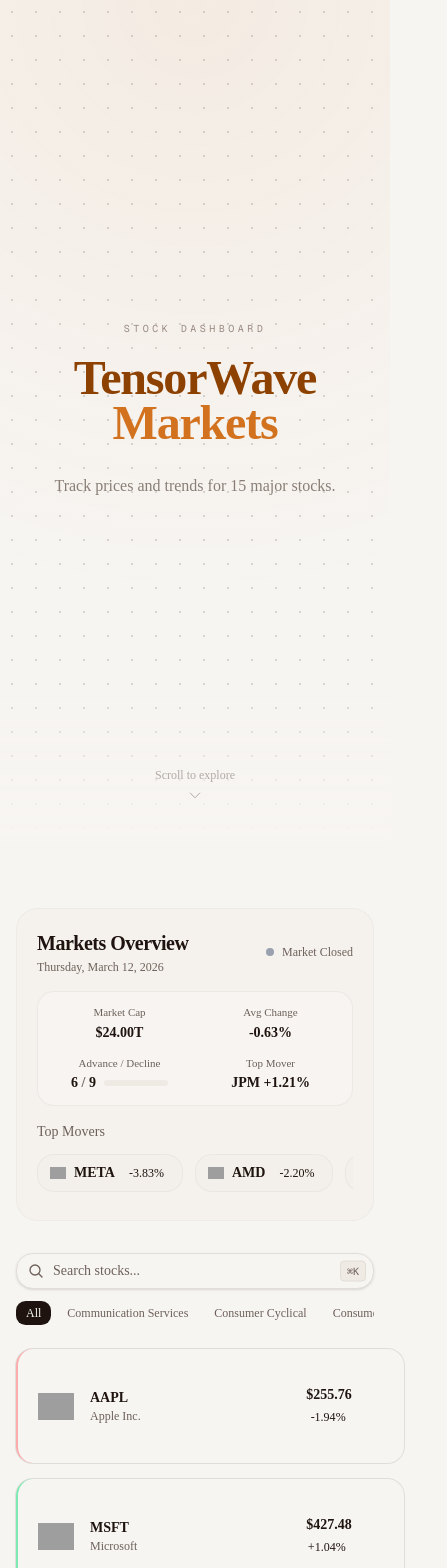
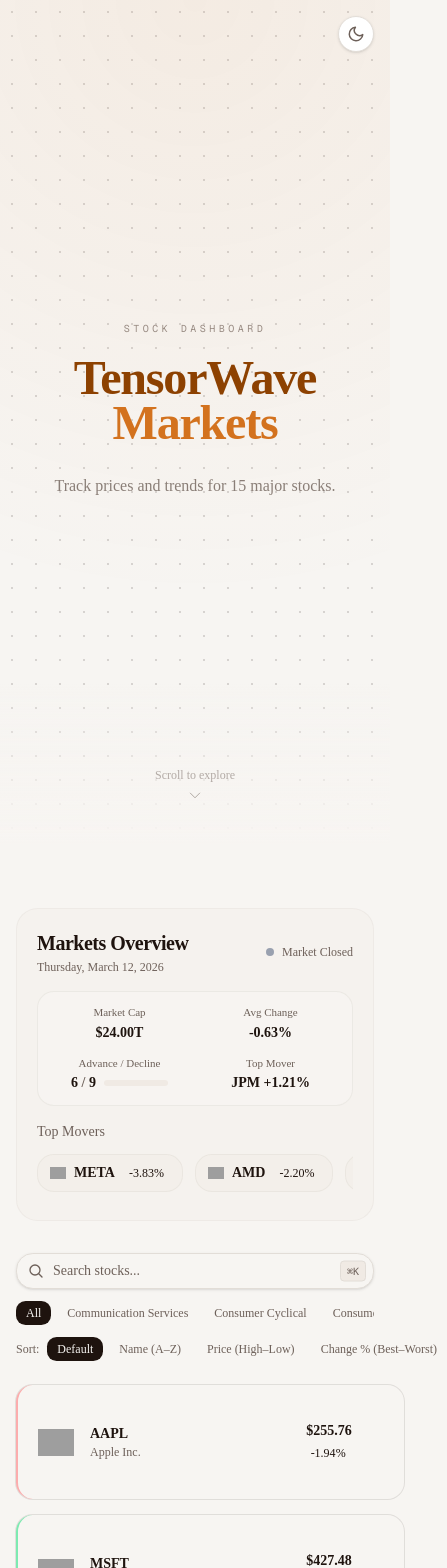
Before and after one commit to scribblepear/tensorwave-stock-dashboard, a Next.js app: page / in a window 390 px wide. Shown: the top 1568 px of the page, 447 px wide, since content can reach past the window. Built offline with nearby package versions, Linux system fonts and the light colour scheme; no server answers; grey boxes are pictures that could not be loaded.

Commit message:
add dark mode, share button, stock sort, fix glassmorphic cards

```diff
--- a/src/app/layout.tsx
+++ b/src/app/layout.tsx
@@ -1,6 +1,8 @@
 import type { Metadata } from "next";
 import { Geist, Geist_Mono } from "next/font/google";
 import { Footer } from "@/components/Footer";
+import { ThemeProvider } from "@/components/ThemeProvider";
+import { ThemeToggle } from "@/components/ThemeToggle";
 import "./globals.css";
 
 const geistSans = Geist({
@@ -31,16 +33,25 @@ export default function RootLayout({
   children: React.ReactNode;
 }>) {
   return (
-    <html lang="en">
+    <html lang="en" suppressHydrationWarning>
       <head>
-        <meta name="theme-color" content="#f5ebe0" />
+        <meta name="theme-color" content="#f5ebe0" media="(prefers-color-scheme: light)" />
+        <meta name="theme-color" content="#1a2332" media="(prefers-color-scheme: dark)" />
+        <script
+          dangerouslySetInnerHTML={{
+            __html: `(function(){try{var t=localStorage.getItem("theme");if(t==="dark"||(!t&&matchMedia("(prefers-color-scheme:dark)").matches))document.documentElement.classList.add("dark")}catch(e){}})()`,
+          }}
+        />
       </head>
       <body
         className={`${geistSans.variable} ${geistMono.variable} relative min-h-screen bg-background font-sans text-foreground antialiased`}
       >
-        <div className="dot-grid pointer-events-none fixed inset-0 -z-10" aria-hidden="true" />
-        {children}
-        <Footer />
+        <ThemeProvider>
+          <div className="dot-grid pointer-events-none fixed inset-0 -z-10" aria-hidden="true" />
+          <ThemeToggle />
+          {children}
+          <Footer />
+        </ThemeProvider>
       </body>
     </html>
   );
--- a/src/app/stock/[symbol]/page.tsx
+++ b/src/app/stock/[symbol]/page.tsx
@@ -11,6 +11,7 @@ import { RevealText } from "@/components/RevealText";
 import { Card, CardContent } from "@/components/ui/card";
 import { FinancialMetrics } from "@/components/FinancialMetrics";
 import { readExtendedOverview } from "@/lib/extended-overview";
+import { ShareButton } from "@/components/ShareButton";
 
 type StockPageProps = {
   params: Promise<{ symbol: string }>;
@@ -70,15 +71,18 @@ export default async function StockPage({ params }: StockPageProps) {
         style={{ background: "linear-gradient(135deg, oklch(from var(--primary) l c h / 0.025) 0%, transparent 40%, transparent 60%, oklch(from var(--primary) l c h / 0.015) 100%)" }}
         aria-hidden="true"
       />
+      <div className="mb-8 flex items-center gap-2">
         <Link
           href="/"
-        className="mb-8 inline-flex items-center gap-1.5 rounded-lg border border-border/50 bg-muted/30 px-3 py-1.5 text-xs text-muted-foreground transition-colors hover:bg-muted/60 hover:text-foreground"
+          className="inline-flex items-center gap-1.5 rounded-lg border border-border/50 bg-muted/30 px-3 py-1.5 text-xs text-muted-foreground transition-colors hover:bg-muted/60 hover:text-foreground"
         >
           <svg className="h-3 w-3" style={{ color: "var(--color-primary)" }} fill="none" viewBox="0 0 24 24" stroke="currentColor" strokeWidth={2.5}>
             <path strokeLinecap="round" strokeLinejoin="round" d="M15 19l-7-7 7-7" />
           </svg>
           Dashboard
         </Link>
+        <ShareButton />
+      </div>
 
       <div className="mb-5 flex items-center gap-4">
         <div className="relative h-14 w-14 shrink-0 sm:h-16 sm:w-16">
--- a/src/components/HeroCard.tsx
+++ b/src/components/HeroCard.tsx
@@ -52,7 +52,7 @@ export function HeroCard({
   return (
     <div className="hidden lg:flex lg:flex-col lg:items-end">
       <div
-        className="relative w-full max-w-[420px] rounded-2xl border border-white/40 bg-white/60 backdrop-blur-xl p-7 transition-all duration-1000 ease-out"
+        className="relative w-full max-w-[420px] rounded-2xl border border-border/40 bg-card/80 backdrop-blur-xl p-7 transition-all duration-1000 ease-out"
         style={{
           boxShadow:
             "0 25px 60px -12px rgba(0, 0, 0, 0.15), 0 12px 30px -8px rgba(0, 0, 0, 0.1)",
--- a/src/components/HomeContent.tsx
+++ b/src/components/HomeContent.tsx
@@ -23,6 +23,30 @@ type HomeContentProps = {
   marketLabel: string;
 };
 
+type SortOption = "default" | "name" | "price" | "change";
+
+const SORT_LABELS: Record<SortOption, string> = {
+  default: "Default",
+  name: "Name (A–Z)",
+  price: "Price (High–Low)",
+  change: "Change % (Best–Worst)",
+};
+
+const SORT_OPTIONS: SortOption[] = ["default", "name", "price", "change"];
+
+function sortStocks(items: StockWithData[], sort: SortOption): StockWithData[] {
+  if (sort === "default") return items;
+  const sorted = [...items];
+  switch (sort) {
+    case "name":
+      return sorted.sort((a, b) => a.stock.name.localeCompare(b.stock.name));
+    case "price":
+      return sorted.sort((a, b) => (b.price ?? 0) - (a.price ?? 0));
+    case "change":
+      return sorted.sort((a, b) => (b.percentChange ?? 0) - (a.percentChange ?? 0));
+  }
+}
+
 export function HomeContent({
   stocksWithData,
   totalMarketCap,
@@ -32,6 +56,7 @@ export function HomeContent({
 }: HomeContentProps) {
   const [search, setSearch] = useState("");
   const [activeSector, setActiveSector] = useState("All");
+  const [activeSort, setActiveSort] = useState<SortOption>("default");
   const searchRef = useRef<HTMLInputElement>(null);
 
   const { ref: bentoRef, inView: bentoVisible } = useInView({ threshold: 0.15 });
@@ -111,8 +136,8 @@ export function HomeContent({
           s.stock.symbol.toLowerCase().includes(q) || s.stock.name.toLowerCase().includes(q),
       );
     }
-    return items;
-  }, [stocksWithData, activeSector, search]);
+    return sortStocks(items, activeSort);
+  }, [stocksWithData, activeSector, search, activeSort]);
 
   return (
     <>
@@ -198,6 +223,22 @@ export function HomeContent({
             </button>
           ))}
         </div>
+        <div className="flex items-center gap-1.5 sm:ml-auto">
+          <span className="text-xs text-muted-foreground mr-0.5">Sort:</span>
+          {SORT_OPTIONS.map((option) => (
+            <button
+              key={option}
+              onClick={() => setActiveSort(option)}
+              className={`shrink-0 rounded-md px-2.5 py-1 text-xs font-medium transition-colors ${
+                option === activeSort
+                  ? "bg-foreground text-background"
+                  : "text-muted-foreground hover:bg-muted"
+              }`}
+            >
+              {SORT_LABELS[option]}
+            </button>
+          ))}
+        </div>
       </div>
 
       {filtered.length === 0 ? (
--- a/src/components/LoadingSkeleton.tsx
+++ b/src/components/LoadingSkeleton.tsx
@@ -104,14 +104,14 @@ export function DetailsSkeleton() {
         </div>
 
         <div className="grid gap-6 lg:grid-cols-[3fr_2fr]">
-          <div className="rounded-xl border border-white/30 bg-white/60 shadow-sm px-4 pt-3 pb-2">
+          <div className="rounded-xl border border-border/40 bg-card/80 shadow-sm px-4 pt-3 pb-2">
             <div className="mb-2 h-3 w-24 rounded bg-muted" />
             <div className="flex h-64 items-center justify-center">
               <ChartLineLoader />
             </div>
             <div className="h-2.5 w-28 rounded bg-muted" />
           </div>
-          <div className="rounded-xl border border-white/30 bg-white/60 shadow-sm px-4 pt-3 pb-2">
+          <div className="rounded-xl border border-border/40 bg-card/80 shadow-sm px-4 pt-3 pb-2">
             <div className="mb-2 h-3 w-20 rounded bg-muted" />
             <div className="space-y-2.5">
               <div className="flex gap-4">
--- a/src/components/PriceSection.tsx
+++ b/src/components/PriceSection.tsx
@@ -11,7 +11,7 @@ type PriceSectionProps = {
   latestDate?: string;
 };
 
-const GLASS = "relative rounded-xl border border-white/30 bg-white/60 shadow-sm backdrop-blur-xl overflow-hidden";
+const GLASS = "relative rounded-xl border border-border/40 bg-card/80 shadow-sm backdrop-blur-xl overflow-hidden";
 
 function dateInRange(date: string, rangeLabel: string): boolean {
   const selected = RANGES.find((r) => r.label === rangeLabel);
--- /dev/null
+++ b/src/components/ThemeProvider.tsx
@@ -0,0 +1,68 @@
+"use client";
+
+import {
+  createContext,
+  useContext,
+  useEffect,
+  useState,
+  useCallback,
+  useMemo,
+} from "react";
+
+type Theme = "light" | "dark";
+
+interface ThemeContextValue {
+  theme: Theme;
+  toggleTheme: () => void;
+}
+
+const ThemeContext = createContext<ThemeContextValue | null>(null);
+
+function getInitialTheme(): Theme {
+  if (typeof window === "undefined") return "light";
+  const stored = localStorage.getItem("theme");
+  if (stored === "dark" || stored === "light") return stored;
+  return window.matchMedia("(prefers-color-scheme: dark)").matches
+    ? "dark"
+    : "light";
+}
+
+export function ThemeProvider({ children }: { children: React.ReactNode }): React.ReactElement {
+  const [theme, setTheme] = useState<Theme>("light");
+  const [mounted, setMounted] = useState<boolean>(false);
+
+  useEffect(() => {
+    setTheme(getInitialTheme());
+    setMounted(true);
+  }, []);
+
+  useEffect(() => {
+    if (!mounted) return;
+    const root = document.documentElement;
+    root.classList.toggle("dark", theme === "dark");
+    localStorage.setItem("theme", theme);
+  }, [theme, mounted]);
+
+  const toggleTheme = useCallback((): void => {
+    setTheme((prev) => (prev === "dark" ? "light" : "dark"));
+  }, []);
+
+  const value = useMemo<ThemeContextValue>(
+    () => ({ theme, toggleTheme }),
+    [theme, toggleTheme],
+  );
+
+  return (
+    <ThemeContext.Provider value={value}>
+      {children}
+    </ThemeContext.Provider>
+  );
+}
+
+export function useTheme(): ThemeContextValue {
+  const ctx = useContext(ThemeContext);
+  if (!ctx) {
+    throw new Error("useTheme must be used within a ThemeProvider");
+  }
+  return ctx;
+}
--- /dev/null
+++ b/src/components/ThemeToggle.tsx
@@ -0,0 +1,62 @@
+"use client";
+
+import { useTheme } from "@/components/ThemeProvider";
+
+function SunIcon(): React.ReactElement {
+  return (
+    <svg
+      width="18"
+      height="18"
+      viewBox="0 0 24 24"
+      fill="none"
+      stroke="currentColor"
+      strokeWidth="2"
+      strokeLinecap="round"
+      strokeLinejoin="round"
+      aria-hidden="true"
+    >
+      <circle cx="12" cy="12" r="5" />
+      <line x1="12" y1="1" x2="12" y2="3" />
+      <line x1="12" y1="21" x2="12" y2="23" />
+      <line x1="4.22" y1="4.22" x2="5.64" y2="5.64" />
+      <line x1="18.36" y1="18.36" x2="19.78" y2="19.78" />
+      <line x1="1" y1="12" x2="3" y2="12" />
+      <line x1="21" y1="12" x2="23" y2="12" />
+      <line x1="4.22" y1="19.78" x2="5.64" y2="18.36" />
+      <line x1="18.36" y1="5.64" x2="19.78" y2="4.22" />
+    </svg>
+  );
+}
+
+function MoonIcon(): React.ReactElement {
+  return (
+    <svg
+      width="18"
+      height="18"
+      viewBox="0 0 24 24"
+      fill="none"
+      stroke="currentColor"
+      strokeWidth="2"
+      strokeLinecap="round"
+      strokeLinejoin="round"
+      aria-hidden="true"
+    >
+      <path d="M21 12.79A9 9 0 1 1 11.21 3 7 7 0 0 0 21 12.79z" />
+    </svg>
+  );
+}
+
+export function ThemeToggle(): React.ReactElement {
+  const { theme, toggleTheme } = useTheme();
+
+  return (
+    <button
+      type="button"
+      onClick={toggleTheme}
+      className="fixed top-4 right-4 z-50 flex h-9 w-9 items-center justify-center rounded-full border border-border bg-card text-muted-foreground shadow-sm transition-colors duration-200 hover:bg-accent hover:text-accent-foreground"
+      aria-label={theme === "dark" ? "Switch to light mode" : "Switch to dark mode"}
+    >
+      {theme === "dark" ? <SunIcon /> : <MoonIcon />}
+    </button>
+  );
+}
```
Also changed, not shown: src/app/globals.css (+19 -19 lines), src/components/ShareButton.tsx (added, +51 -0 lines). Lines whose indentation alone changed are shown as unchanged.
